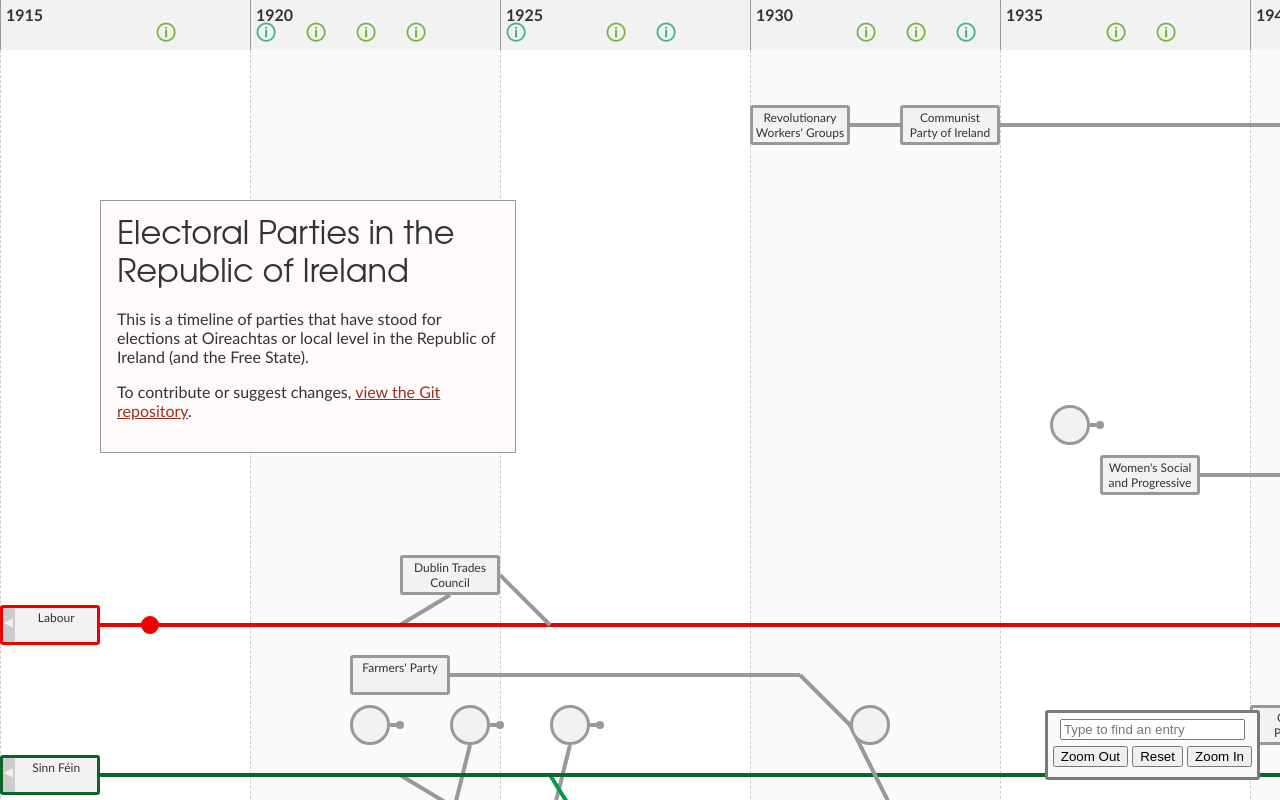
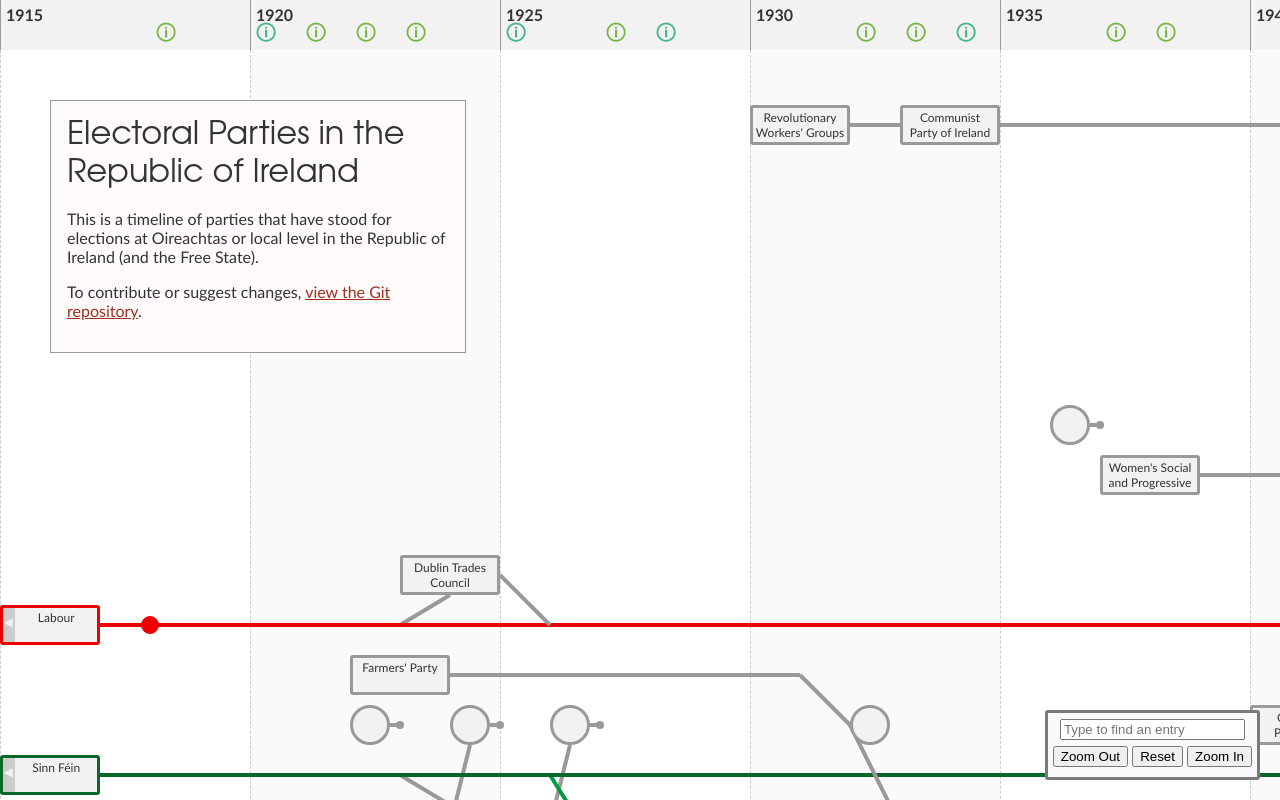
Before and after one commit to Aonrud/Irish-Electoral-Parties, a website: page docs/index.html in a window 1280 px wide. Drawn offline with Linux system fonts and the light colour scheme.

Commit message:
feat: move diagram label

```diff
--- a/styles.scss
+++ b/styles.scss
@@ -39,8 +39,8 @@
 
 .label {
 	position: absolute;
-	top: 200px;
-	left: 100px;
+	top: 100px;
+	left: 50px;
 	max-width: 26em;
 	border: 1px solid var(--tl-colour-stroke);
 	background: var(--colour-background);
```
Also changed, not shown: docs/styles.min.css, 1 other file.
